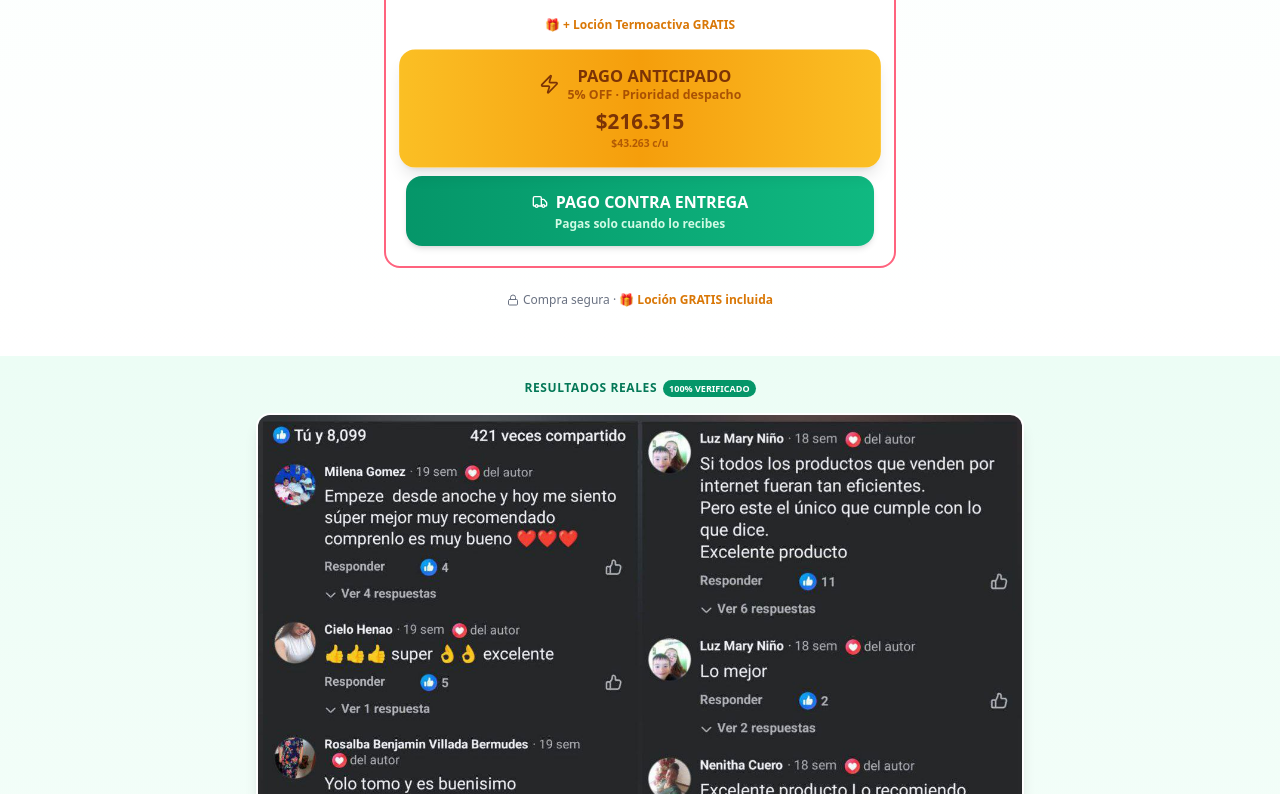
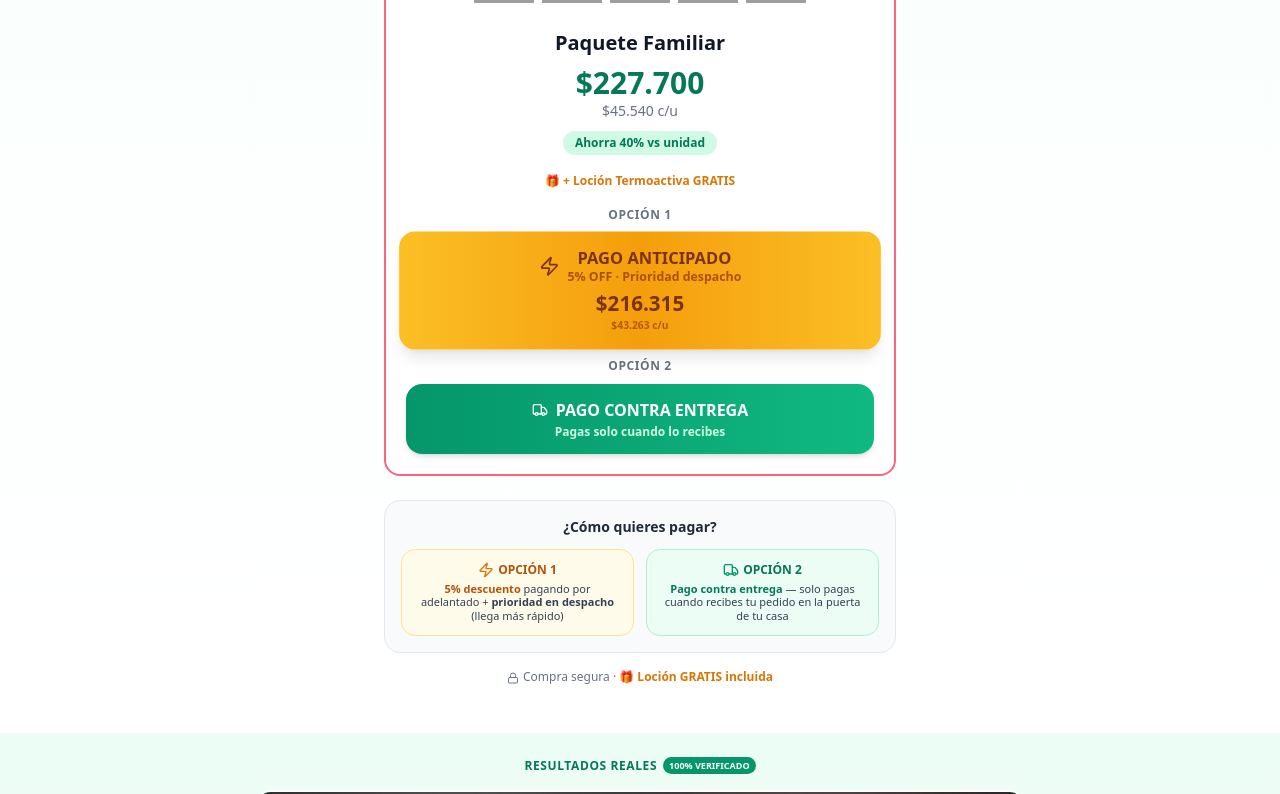
Before and after one commit to funnellersinfo-maker/fibracolishop, a Next.js app: page / in a window 1280 px wide. Shown: the part 3411-4205 px from the top of the page. Built offline with nearby package versions, Linux system fonts and the light colour scheme; grey boxes are pictures that could not be loaded.

Commit message:
feat: Add Opción 1/2 labels + payment methods explanation module

```diff
--- a/src/app/page.tsx
+++ b/src/app/page.tsx
@@ -955,6 +955,7 @@ function PricingSection() {
                   <div className="mt-4 space-y-2.5">
 
                     {/* BUTTON 1: PAGO ANTICIPADO — highlighted, dopaminergic */}
+                    <p className="text-center text-xs font-bold text-gray-500 uppercase tracking-wider">Opción 1</p>
                     <a
                       href={`https://wa.me/573214487903?text=${encodeURIComponent(plan.waAnticipado)}`}
                       target="_blank"
@@ -977,6 +978,7 @@ function PricingSection() {
                     </a>
 
                     {/* BUTTON 2: PAGO CONTRA ENTREGA */}
+                    <p className="text-center text-xs font-bold text-gray-500 uppercase tracking-wider">Opción 2</p>
                     <a
                       href={`https://wa.me/573214487903?text=${encodeURIComponent(plan.waContra)}`}
                       target="_blank"
@@ -998,7 +1000,33 @@ function PricingSection() {
         </div>
 
         <RevealOnScroll>
-          <div className="mt-6 text-center">
+          <div className="mt-6 bg-gray-50 border border-gray-200 rounded-2xl p-4">
+            <p className="text-center text-sm font-bold text-gray-800 mb-3">¿Cómo quieres pagar?</p>
+            <div className="grid grid-cols-2 gap-3">
+              <div className="bg-amber-50 border border-amber-200 rounded-xl p-3 text-center">
+                <div className="flex items-center justify-center gap-1 mb-1">
+                  <Zap className="w-4 h-4 text-amber-600" />
+                  <span className="text-xs font-extrabold text-amber-700">OPCIÓN 1</span>
+                </div>
+                <p className="text-[11px] text-gray-700 leading-tight">
+                  <span className="font-bold text-amber-700">5% descuento</span> pagando por adelantado + <span className="font-bold">prioridad en despacho</span> (llega más rápido)
+                </p>
+              </div>
+              <div className="bg-emerald-50 border border-emerald-200 rounded-xl p-3 text-center">
+                <div className="flex items-center justify-center gap-1 mb-1">
+                  <Truck className="w-4 h-4 text-emerald-600" />
+                  <span className="text-xs font-extrabold text-emerald-700">OPCIÓN 2</span>
+                </div>
+                <p className="text-[11px] text-gray-700 leading-tight">
+                  <span className="font-bold text-emerald-700">Pago contra entrega</span> — solo pagas cuando recibes tu pedido en la puerta de tu casa
+                </p>
+              </div>
+            </div>
+          </div>
+        </RevealOnScroll>
+
+        <RevealOnScroll>
+          <div className="mt-4 text-center">
             <p className="text-xs text-gray-500">
               <Lock className="w-3 h-3 inline mr-1" />
               Compra segura · <span className="text-amber-600 font-semibold">🎁 Loción GRATIS incluida</span>
```
Also changed, not shown: 1 other file (tests, documents, lock files or other folders).
